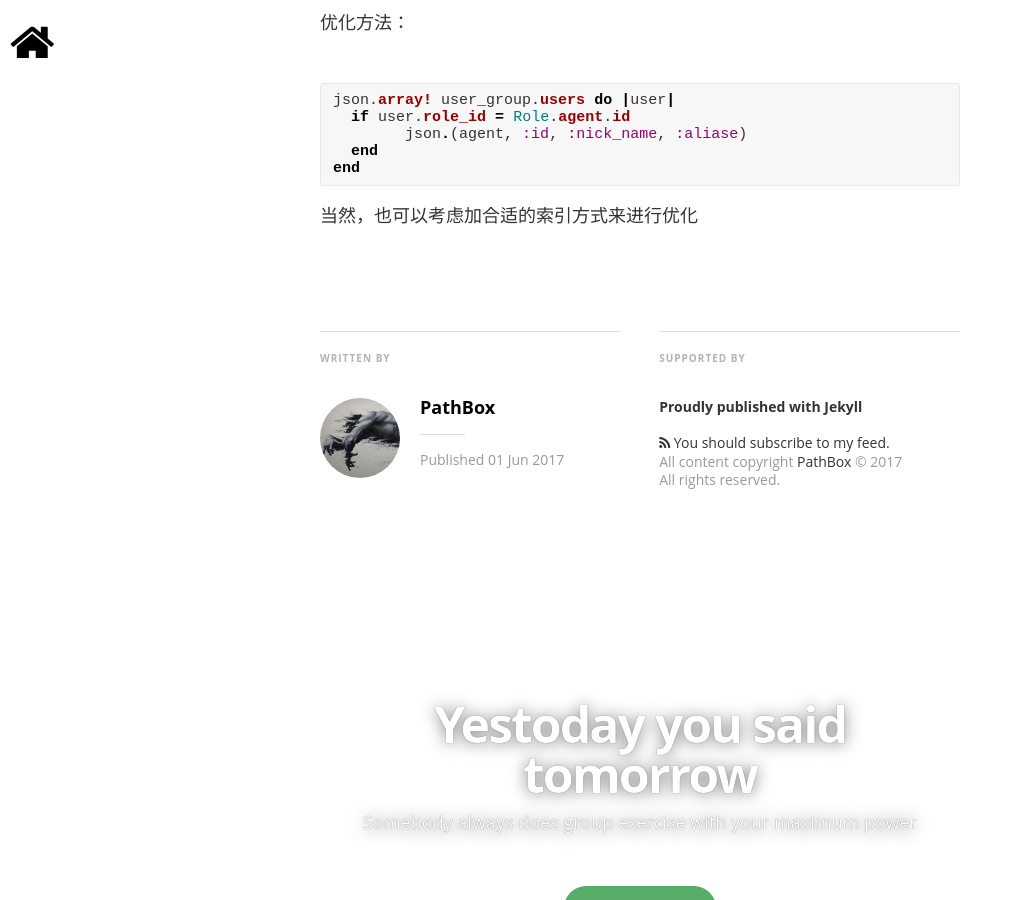
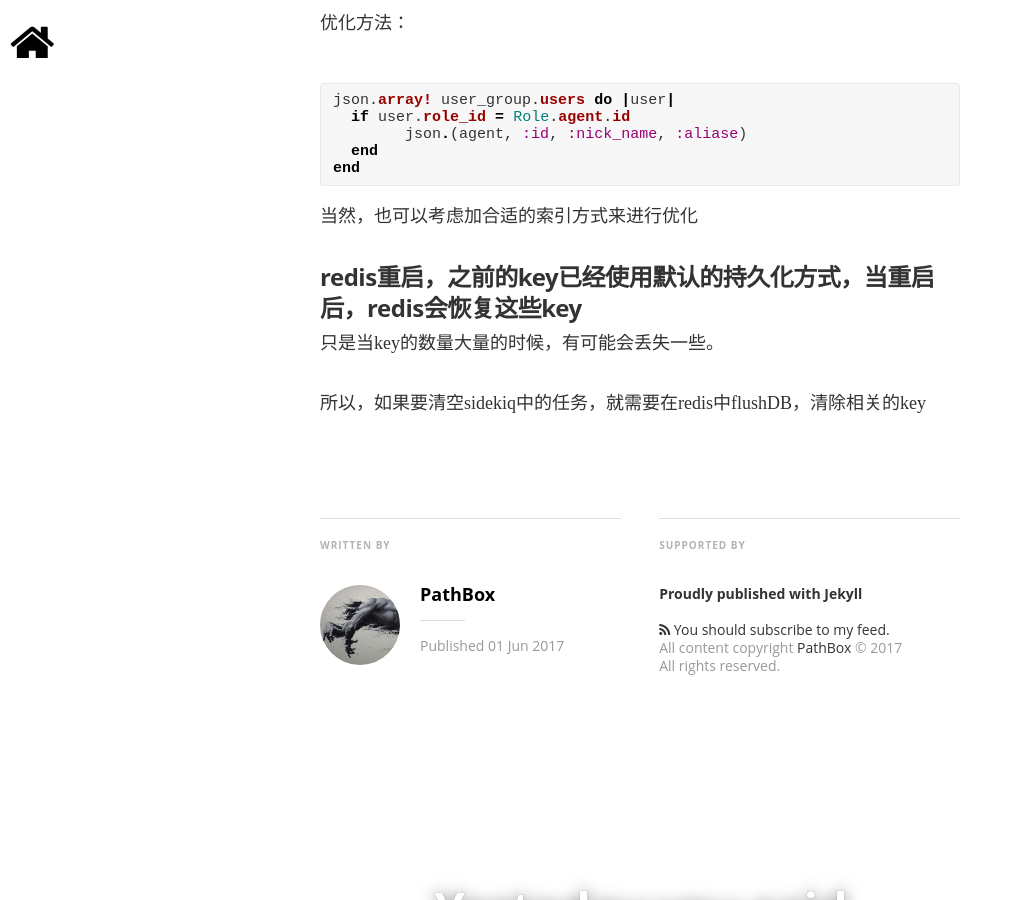
Before and after one commit to pathbox/pathbox.github.io, a Jekyll site: the page built from _posts/2017-06-01-work-summary-in-Udesk-five.md, in a window 1280 px wide and 900 px high, scrolled down 9038 px. Shown: the whole window, without its empty margins (0-1012 px from the left). Built offline with Jekyll 4.4.1, drawn with Linux system fonts in a browser that asks for light colours; nearby versions of some CDN libraries; some web fonts are replaced; comment, search, counter and statistics services are not loaded.

Commit message:
redis重启，之前的key已经使用默认的持久化方式，当重启后，redis会恢复这些key

````diff
--- a/_posts/2017-06-01-work-summary-in-Udesk-five.md
+++ b/_posts/2017-06-01-work-summary-in-Udesk-five.md
@@ -337,3 +337,8 @@ end
 ```
 
 当然，也可以考虑加合适的索引方式来进行优化
+
+##### redis重启，之前的key已经使用默认的持久化方式，当重启后，redis会恢复这些key
+只是当key的数量大量的时候，有可能会丢失一些。
+
+所以，如果要清空sidekiq中的任务，就需要在redis中flushDB，清除相关的key
````
